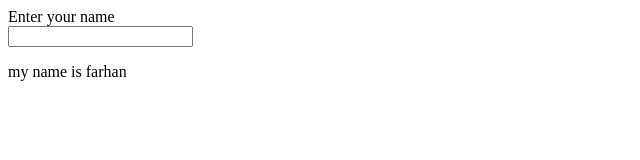
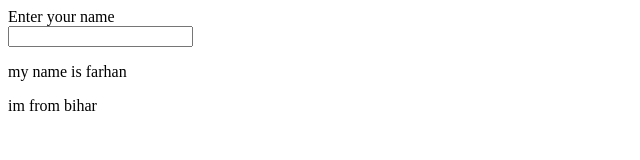
Before and after one commit to farhanahmad322/indexint301, a plain HTML site: page index.html in a window 1280 px wide. Shown: the whole page, without its empty margins (0-640 px from the left). Drawn offline with Linux system fonts and the light colour scheme.

Commit message:
third commit

```diff
--- a/index.html
+++ b/index.html
@@ -3,5 +3,6 @@
      Enter your name  <br>
     <input type="text" name="username">
 <p> my name is farhan</p>
+<p> im from bihar</p>
   </form>
 </body>
```
